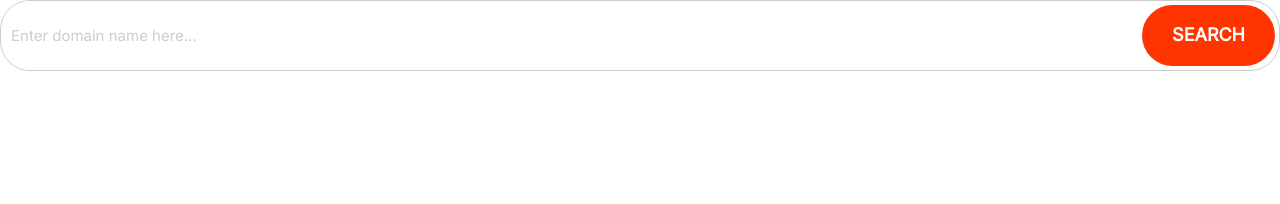
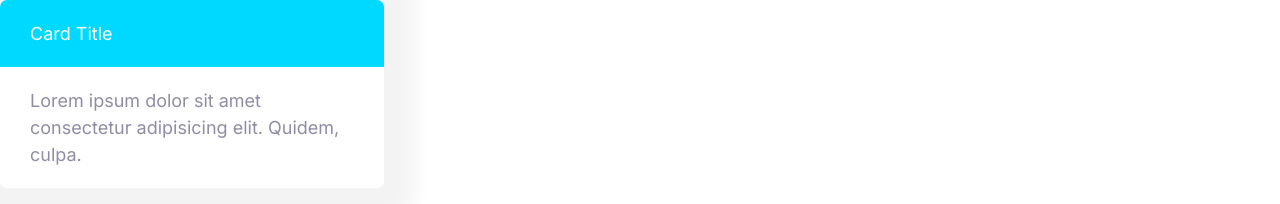
Before and after one commit to RJWiechecki/HTML-CSSTrainingModule, a plain HTML site: page index.html in a window 1280 px wide. Drawn offline with Linux system fonts and the light colour scheme.

Commit message:
card conponent added

```diff
--- a/CSS/style.css
+++ b/CSS/style.css
@@ -286,3 +286,26 @@ a {
     font-size: 1.5rem;
   }
 }
+
+/* cards */
+
+.card {
+  border-radius: 7px;
+  box-shadow: 0 0 20px 30px #f3f3f3;
+  overflow: hidden;
+}
+
+.card__header,
+.card__body {
+  padding: 2rem 3rem;
+}
+
+.card--primary .card__header {
+  background: var(--color-primary);
+  color: #fff;
+}
+
+.card--secondary .card__header {
+  background: var(--color-secondary);
+  color: #fff;
+}
--- a/index.html
+++ b/index.html
@@ -15,13 +15,14 @@
     <link rel="stylesheet" href="css/style.css" />
   </head>
   <body>
-    <div class="input-group">
-      <input
-        type="text"
-        class="input"
-        placeholder="Enter domain name here..."
-      />
-      <button class="btn btn--accent">Search</button>
+    <div style="width: 30%">
+      <div class="card card--secondary">
+        <header class="card__header">Card Title</header>
+        <div class="card__body">
+          Lorem ipsum dolor sit amet consectetur adipisicing elit. Quidem,
+          culpa.
+        </div>
+      </div>
     </div>
   </body>
 </html>
```
Also changed, not shown: components/card.html (added, +8 -0 lines).
